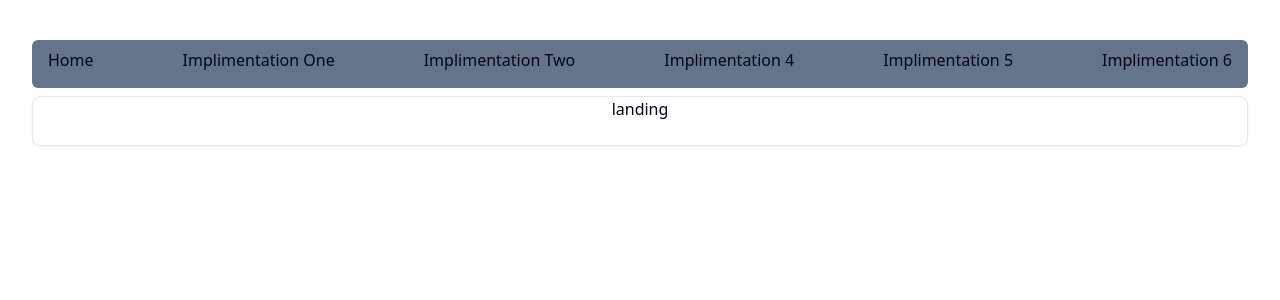
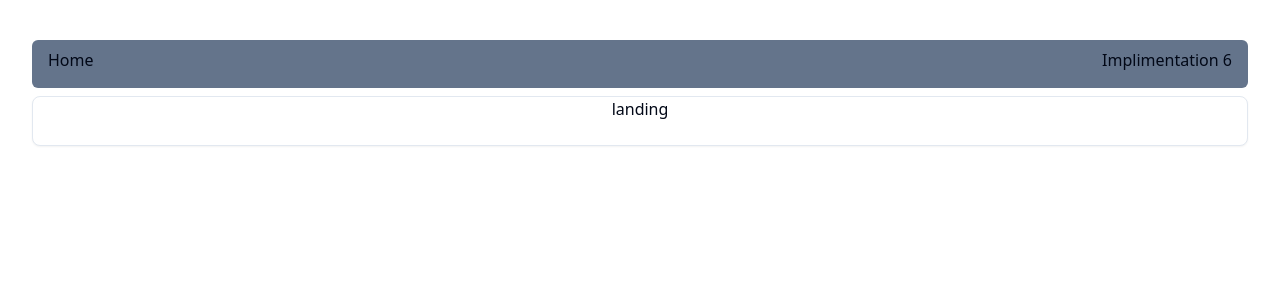
Before and after one commit to 1rubiz/walkie, a React (Vite) app: page / in a window 1280 px wide. Shown: the top 300 px of the page. Built offline with nearby package versions, Linux system fonts and the light colour scheme.

Commit message:
Implimentation 6

```diff
--- a/src/components/Implimentation6.jsx
+++ b/src/components/Implimentation6.jsx
@@ -28,7 +28,7 @@ function Implimentation6 (){
   return (
     <div>
       {/* <Toggle onToggle={onToggle} /> */}
-      <button onClick={onToggle}>Toggle</button>
+      <button onClick={onToggle}>Click to start monitoring....</button>
       {orientationInfo}
       {errorElement}
     </div>
--- a/src/components/nav.jsx
+++ b/src/components/nav.jsx
@@ -15,11 +15,11 @@ function Nav() {
 			{/* 	<CardContent className=''> */}
 					<ul className='flex flex-col gap-6 md:gap-2 md:flex-row items-center justify-between w-full'>
 						<Link to='/'><li>Home</li></Link>
-						<Link to='/one'><li>Implimentation One</li></Link>
-						<Link to='/two'><li>Implimentation Two</li></Link>
+						{/* <Link to='/one'><li>Implimentation One</li></Link> */}
+						{/* <Link to='/two'><li>Implimentation Two</li></Link> */}
 						{/* <Link to='/three'><li>Implimentation Three</li></Link> */}
-						<Link to='/four'><li>Implimentation 4</li></Link>
-						<Link to='/five'><li>Implimentation 5</li></Link>
+						{/* <Link to='/four'><li>Implimentation 4</li></Link> */}
+						{/* <Link to='/five'><li>Implimentation 5</li></Link> */}
 						<Link to='/six'><li>Implimentation 6</li></Link>
 					</ul>
 			{/* 	</CardContent> */}
```
